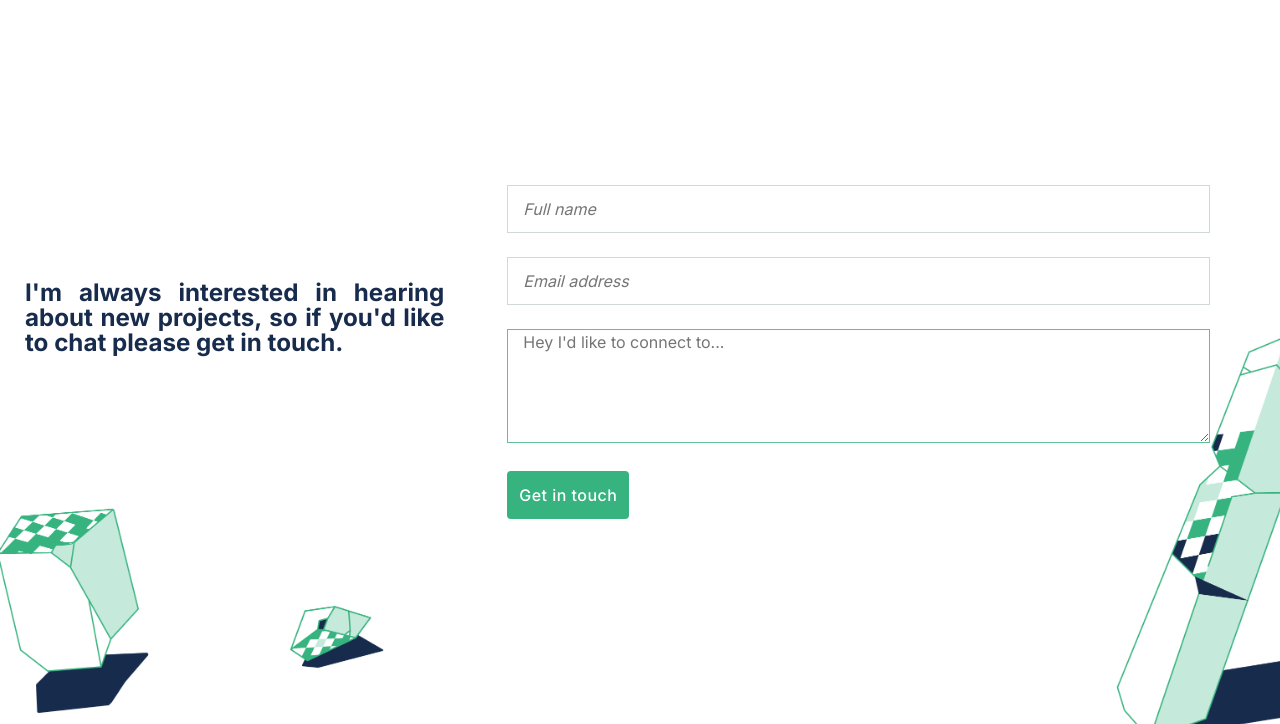
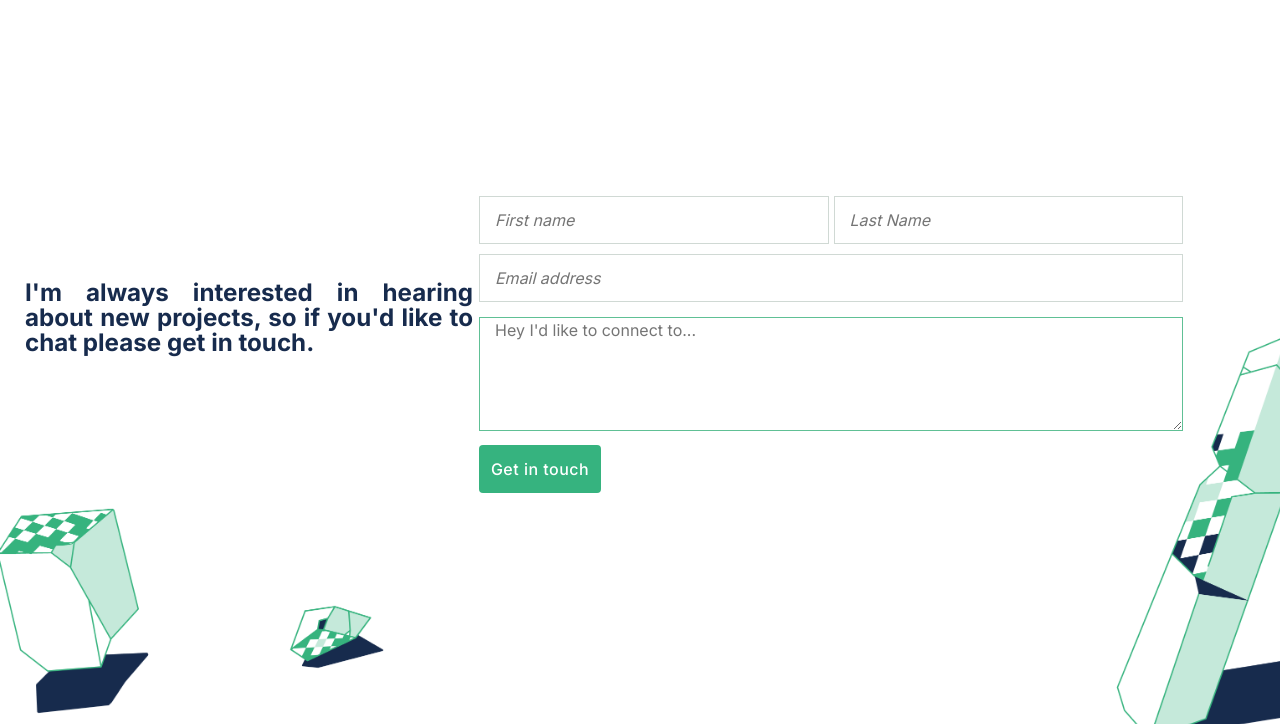
Before and after one commit to cuauh-cabrera/my_portfolio, a website: page index.html in a window 1280 px wide. Shown: the part 2709-3433 px from the top of the page. Drawn offline with Linux system fonts and the light colour scheme.

Commit message:
Fix projects card and contact form layout

```diff
--- a/index.html
+++ b/index.html
@@ -233,10 +233,18 @@
                 please get in touch.</h2>
             <form class="contact__container" action="https://formspree.io/f/mbjezwnw" method="POST">
                 <ul>
-                    <li>
-                        <label for="name">Name:</label>
-                        <input type="text" name="user_name" id="name" placeholder="Full name" required maxlength="30">
-                    </li>
+                    <div class="contact__container--names">
+                        <li class="contact__container--names-full">
+                            <label for="name">Name:</label>
+                            <input type="text" name="user_name" id="name" placeholder="First name" required
+                                maxlength="30">
+                        </li>
+                        <li>
+                            <label for="last-name">Last Name</label>
+                            <input type="text" name="last_name" id="last-name" placeholder="Last Name" required
+                                maxlength="30">
+                        </li>
+                    </div>
                     <li>
                         <label for="email">Email:</label>
                         <input type="email" name="user_email" id="email" placeholder="Email address" required>
--- a/styles.css
+++ b/styles.css
@@ -186,14 +186,11 @@ ol a {
   font-weight: 600;
   font-size: 1.5em;
   line-height: 32px;
-  color: rgba(58, 74, 66, 1);
+  color: #172b4d;
 }
 
 .projects__card--tags {
   margin-top: 16px;
-  width: 100%;
-  display: flex;
-  flex-direction: row;
 }
 
 .projects__card--tags ul {
@@ -201,6 +198,7 @@ ol a {
   display: flex;
   flex-direction: row;
   justify-content: space-between;
+  gap: 10px;
 }
 
 .projects__card--tags ul li {
@@ -409,15 +407,32 @@ ol a {
 }
 
 .contact__container ul {
-  width: 90%;
+  width: 100%;
   display: flex;
   flex-direction: column;
   align-items: center;
 }
 
+.contact__container--names {
+  display: flex;
+  flex-direction: column;
+  width: 100%;
+  padding-left: -20px;
+  padding-right: -20px;
+}
+
+#last-name {
+  display: none;
+}
+
+.contact__container--names-full {
+  width: 100%;
+  padding-right: 0;
+}
+
 .contact__container ul li {
   width: 100%;
-  margin-top: 24px;
+  margin-top: 10px;
 }
 
 .contact__container li input {
@@ -436,11 +451,16 @@ ol a {
   display: none;
 }
 
+#first-name {
+  display: none;
+}
+
 .contact__container ul li textarea {
   width: 100%;
   height: 114px;
   border: solid 1px rgba(96, 192, 149, 1);
   padding-left: 15px;
+  margin-top: 5px;
   font-style: normal;
   font-weight: 400;
   font-size: 1em;
@@ -748,7 +768,7 @@ ol a {
     font-size: 0.8em;
     font-weight: 600;
     line-height: 20px;
-    color: #344563;
+    color: #172b4d;
     padding: 5px;
   }
 
@@ -882,7 +902,7 @@ ol a {
   }
 
   .contact__headline {
-    width: 50%;
+    width: 30%;
     font-size: 1em;
     text-align: justify;
     line-height: 25px;
@@ -893,6 +913,23 @@ ol a {
   .contact__container {
     width: 59%;
     margin-right: 8px;
+  }
+
+  .contact__container ul {
+    width: 100%;
+    margin-left: 10px;
+  }
+
+  #last-name {
+    display: inline;
+  }
+
+  .contact__container--names {
+    width: 100%;
+    display: flex;
+    flex-direction: row;
+    flex-wrap: nowrap;
+    gap: 5px;
   }
 
   .contact__container--btn {
@@ -1179,7 +1216,7 @@ ol a {
   }
 
   .contact__container {
-    width: 69%;
+    width: 55%;
     margin-right: 8px;
     margin-bottom: 150px;
   }
```
